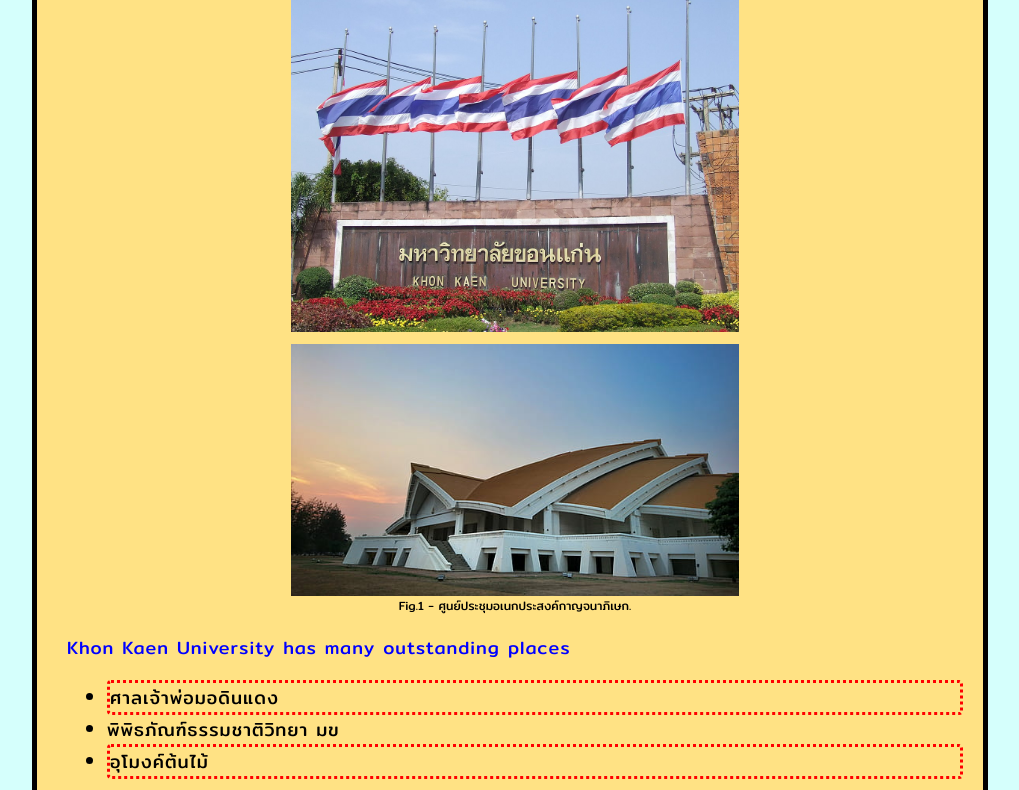
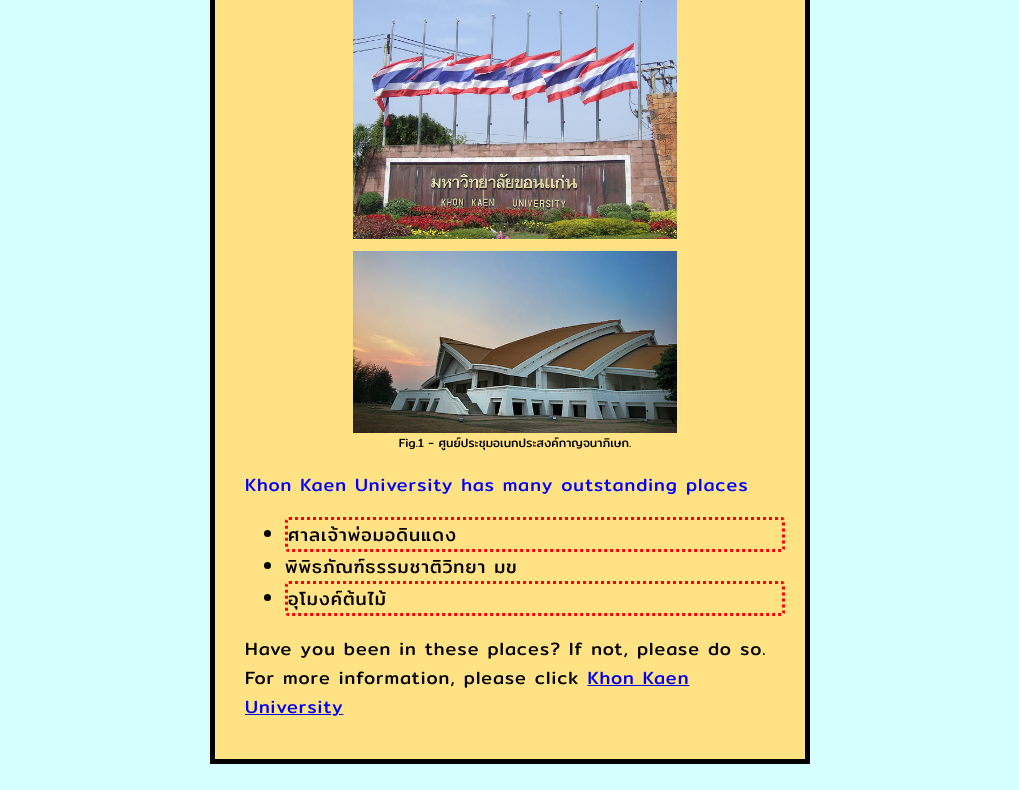
Before and after one commit to TarTheesaran/tatheesaran.github.io, a plain HTML site: page index.html in a window 1280 px wide. Shown: the part 211-1001 px from the top of the page, without its empty margins (130-1149 px from the left). After the commit the page ends 975 px from the top, so only its background shows below. Drawn offline with Linux system fonts and the light colour scheme.

Commit message:
edit css ex1 8/18/2021

```diff
--- a/styles/style.css
+++ b/styles/style.css
@@ -52,8 +52,11 @@ figure {
     border-radius: 4px;
 }
 
+*{
+    box-sizing: border-box;
+}
 img{
-    width: 70%;
+    width: 60%;
     height: auto;
 }
 
@@ -71,7 +74,7 @@ img{
 
 @media screen and  (min-width: 768px) and (max-width: 1023px) {
     h1{
-        font-size: 60px;
+        font-size: 65px;
     }
     p,li{
         font-size: 18px;
@@ -84,12 +87,4 @@ img{
     p,li{
         font-size: 18px;
     }
-    img{
-        width: 50%;
-    }
 }
-@media screen and  (orientation: landscape) {
-    body {
-        width: 70%;
-    }
-}
```
